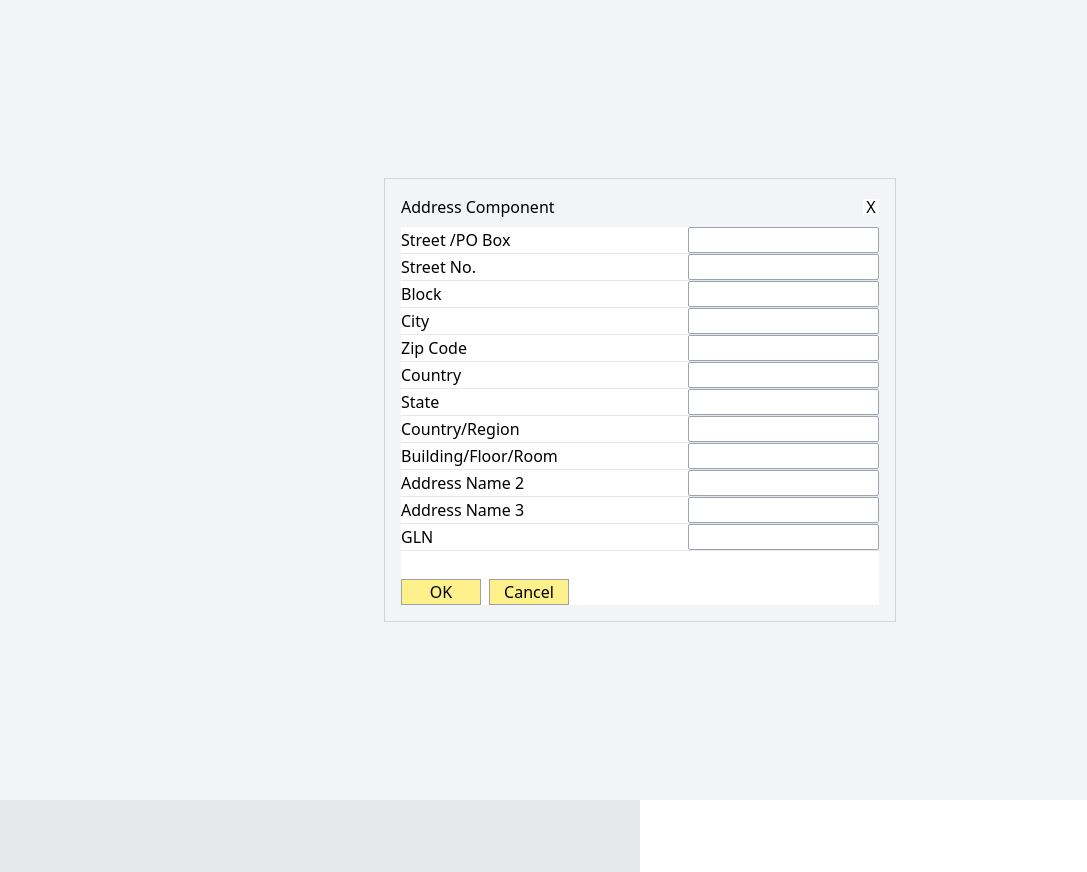
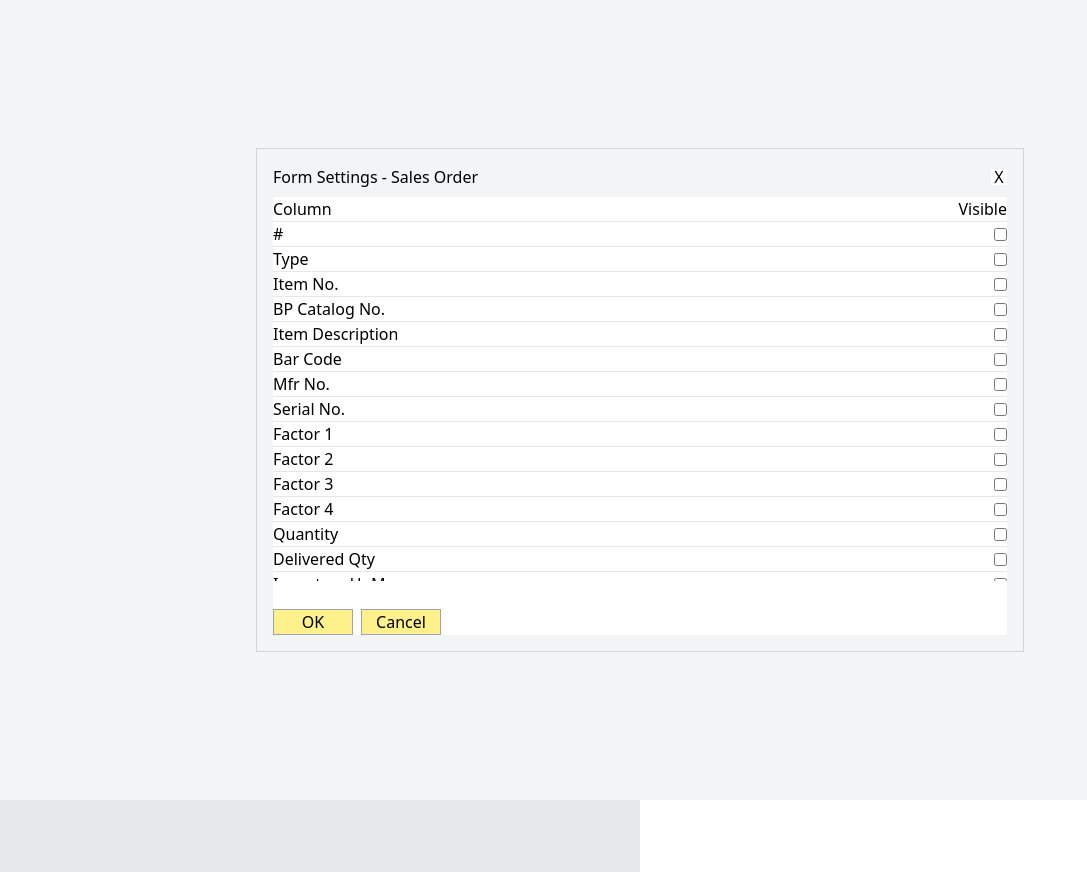
Before and after one commit to usman359/saap-react, a React (Create React App) app: page /form-settings in a window 1280 px wide. Shown: the whole page, without its empty margins (0-1087 px from the left). Built offline with nearby package versions, Linux system fonts and the light colour scheme; grey boxes are pictures that could not be loaded.

Commit message:
Commited

```diff
--- a/src/pages/FormSettings.js
+++ b/src/pages/FormSettings.js
@@ -18,13 +18,13 @@ export default function FormSettings() {
       <div className="bg-gray-200 h-screen w-1/2">
         <div
           ref={formSettingsRef}
-          className="bg-gray-100 h-screen absolute top-0 left-0 w-full z-50"
+          className="bg-gray-100 h-full absolute top-0 left-0 w-full z-50 overflow-auto"
         >
           {/* Center container */}
-          <div className="absolute left-1/2 top-1/2 -translate-y-1/2 -translate-x-1/2 w-2/5 px-4 border border-gray-300 p-4">
+          <div className="absolute left-1/2 top-1/2 -translate-y-1/2 -translate-x-1/2 w-3/5 px-4 border border-gray-300 p-4">
             {/* Header */}
             <header className="flex justify-between items-center mb-2">
-              <span>Address Component</span>
+              <span>Form Settings - Sales Order</span>
               <span
                 // onClick={() => setShowAddressBox(false)}
                 className="bg-white h-4 w-4 flex items-center justify-center cursor-pointer"
@@ -35,102 +35,221 @@ export default function FormSettings() {
             {/* Main */}
             <main className="flex flex-col gap-1 bg-white">
               {/* Items */}
-              <div className="mb-6">
+              <div className="mb-6 overflow-auto max-h-96">
+                {/* Column text and visible checkbox text */}
+                <div className="flex justify-between items-center border-b">
+                  <label>Column</label>
+                  <span>Visible</span>
+                </div>
                 {/* Item 1 */}
                 <div className="flex justify-between items-center border-b">
-                  <label>Street /PO Box</label>
-                  <input
-                    type="text"
-                    className="w-2/5 rounded-sm outline-none focus:bg-yellow-200 border border-gray-400"
-                  />
+                  <label>#</label>
+                  <input type="checkbox" />
                 </div>
                 {/* Item 2 */}
                 <div className="flex justify-between items-center border-b">
-                  <label>Street No.</label>
-                  <input
-                    type="text"
-                    className="w-2/5 rounded-sm outline-none focus:bg-yellow-200 border border-gray-400"
-                  />
+                  <label>Type</label>
+                  <input type="checkbox" />
                 </div>
                 {/* Item 3 */}
                 <div className="flex justify-between items-center border-b">
-                  <label>Block</label>
-                  <input
-                    type="text"
-                    className="w-2/5 rounded-sm outline-none focus:bg-yellow-200 border border-gray-400"
-                  />
+                  <label>Item No.</label>
+                  <input type="checkbox" />
                 </div>
                 {/* Item 4 */}
                 <div className="flex justify-between items-center border-b">
-                  <label>City</label>
-                  <input
-                    type="text"
-                    className="w-2/5 rounded-sm outline-none focus:bg-yellow-200 border border-gray-400"
-                  />
-                </div>
-                {/* Item 4 */}
-                <div className="flex justify-between items-center border-b">
-                  <label>Zip Code</label>
-                  <input
-                    type="text"
-                    className="w-2/5 rounded-sm outline-none focus:bg-yellow-200 border border-gray-400"
-                  />
+                  <label>BP Catalog No.</label>
+                  <input type="checkbox" />
                 </div>
                 {/* Item 5 */}
                 <div className="flex justify-between items-center border-b">
-                  <label>Country</label>
-                  <input
-                    type="text"
-                    className="w-2/5 rounded-sm outline-none focus:bg-yellow-200 border border-gray-400"
-                  />
+                  <label>Item Description</label>
+                  <input type="checkbox" />
                 </div>
                 {/* Item 6 */}
                 <div className="flex justify-between items-center border-b">
-                  <label>State</label>
-                  <input
-                    type="text"
-                    className="w-2/5 rounded-sm outline-none focus:bg-yellow-200 border border-gray-400"
-                  />
-                </div>
-                {/* Item 5 */}
-                <div className="flex justify-between items-center border-b">
-                  <label>Country/Region</label>
-                  <input
-                    type="text"
-                    className="w-2/5 rounded-sm outline-none focus:bg-yellow-200 border border-gray-400"
-                  />
-                </div>
-                {/* Item 6 */}
-                <div className="flex justify-between items-center border-b">
-                  <label>Building/Floor/Room</label>
-                  <input
-                    type="text"
-                    className="w-2/5 rounded-sm outline-none focus:bg-yellow-200 border border-gray-400"
-                  />
+                  <label>Bar Code</label>
+                  <input type="checkbox" />
                 </div>
                 {/* Item 7 */}
                 <div className="flex justify-between items-center border-b">
-                  <label>Address Name 2</label>
-                  <input
-                    type="text"
-                    className="w-2/5 rounded-sm outline-none focus:bg-yellow-200 border border-gray-400"
-                  />
+                  <label>Mfr No.</label>
+                  <input type="checkbox" />
                 </div>
                 {/* Item 8 */}
                 <div className="flex justify-between items-center border-b">
-                  <label>Address Name 3</label>
-                  <input
-                    type="text"
-                    className="w-2/5 rounded-sm outline-none focus:bg-yellow-200 border border-gray-400"
-                  />
+                  <label>Serial No.</label>
+                  <input type="checkbox" />
                 </div>
-                {/* Item 7 */}
+                {/* Item 9 */}
                 <div className="flex justify-between items-center border-b">
-                  <label>GLN</label>
-                  <input
-                    type="text"
-                    className="w-2/5 rounded-sm outline-none focus:bg-yellow-200 border border-gray-400"
-                  />
+                  <label>Factor 1</label>
+                  <input type="checkbox" />
+                </div>
+                {/* Item 10 */}
+                <div className="flex justify-between items-center border-b">
+                  <label>Factor 2</label>
+                  <input type="checkbox" />
+                </div>
+                {/* Item 11 */}
+                <div className="flex justify-between items-center border-b">
+                  <label>Factor 3</label>
+                  <input type="checkbox" />
+                </div>
+                {/* Item 12 */}
+                <div className="flex justify-between items-center border-b">
+                  <label>Factor 4</label>
+                  <input type="checkbox" />
+                </div>
+                {/* Item 13 */}
+                <div className="flex justify-between items-center border-b">
+                  <label>Quantity</label>
+                  <input type="checkbox" />
+                </div>
+                {/* Item 14 */}
+                <div className="flex justify-between items-center border-b">
+                  <label>Delivered Qty</label>
+                  <input type="checkbox" />
+                </div>
+                {/* Item 15 */}
+                <div className="flex justify-between items-center border-b">
+                  <label>Inventory UoM</label>
+                  <input type="checkbox" />
+                </div>
+                {/* Item 16 */}
+                <div className="flex justify-between items-center border-b">
+                  <label>No. of Packages</label>
+                  <input type="checkbox" />
+                </div>
+                {/* Item 17 */}
+                <div className="flex justify-between items-center border-b">
+                  <label>Unit Price</label>
+                  <input type="checkbox" />
+                </div>
+                {/* Item 18 */}
+                <div className="flex justify-between items-center border-b">
+                  <label>Discout %</label>
+                  <input type="checkbox" />
+                </div>
+                {/* Item 19 */}
+                <div className="flex justify-between items-center border-b">
+                  <label>Rate</label>
+                  <input type="checkbox" />
+                </div>
+                {/* Item 20 */}
+                <div className="flex justify-between items-center border-b">
+                  <label>Price After Discount</label>
+                  <input type="checkbox" />
+                </div>
+                {/* Item 21 */}
+                <div className="flex justify-between items-center border-b">
+                  <label>Tax Code</label>
+                  <input type="checkbox" />
+                </div>
+                {/* Item 22 */}
+                <div className="flex justify-between items-center border-b">
+                  <label>Gross Price after Disc.</label>
+                  <input type="checkbox" />
+                </div>
+                {/* Item 23 */}
+                <div className="flex justify-between items-center border-b">
+                  <label>Total (LC)</label>
+                  <input type="checkbox" />
+                </div>
+                {/* Item 24 */}
+                <div className="flex justify-between items-center border-b">
+                  <label>Whse</label>
+                  <input type="checkbox" />
+                </div>
+                {/* Item 25 */}
+                <div className="flex justify-between items-center border-b">
+                  <label>Del. Date</label>
+                  <input type="checkbox" />
+                </div>
+                {/* Item 26 */}
+                <div className="flex justify-between items-center border-b">
+                  <label>Sales Employee</label>
+                  <input type="checkbox" />
+                </div>
+                {/* Item 27 */}
+                <div className="flex justify-between items-center border-b">
+                  <label>Column. %</label>
+                  <input type="checkbox" />
+                </div>
+                {/* Item 28 */}
+                <div className="flex justify-between items-center border-b">
+                  <label>G/L Account</label>
+                  <input type="checkbox" />
+                </div>
+                {/* Item 29 */}
+                <div className="flex justify-between items-center border-b">
+                  <label>Project</label>
+                  <input type="checkbox" />
+                </div>
+                {/* Item 30 */}
+                <div className="flex justify-between items-center border-b">
+                  <label>Open Qty</label>
+                  <input type="checkbox" />
+                </div>
+                {/* Item 31 */}
+                <div className="flex justify-between items-center border-b">
+                  <label>In Stock</label>
+                  <input type="checkbox" />
+                </div>
+                {/* Item 32 */}
+                <div className="flex justify-between items-center border-b">
+                  <label>Commited</label>
+                  <input type="checkbox" />
+                </div>
+                {/* Item 33 */}
+                <div className="flex justify-between items-center border-b">
+                  <label>Ordered</label>
+                  <input type="checkbox" />
+                </div>
+                {/* Item 34 */}
+                <div className="flex justify-between items-center border-b">
+                  <label>Gross Profit Base Price</label>
+                  <input type="checkbox" />
+                </div>
+                {/* Item 35 */}
+                <div className="flex justify-between items-center border-b">
+                  <label>Gross Profit Total Base Price</label>
+                  <input type="checkbox" />
+                </div>
+                {/* Item 36 */}
+                <div className="flex justify-between items-center border-b">
+                  <label>BOM Type</label>
+                  <input type="checkbox" />
+                </div>
+                {/* Item 37 */}
+                <div className="flex justify-between items-center border-b">
+                  <label>Row Status</label>
+                  <input type="checkbox" />
+                </div>
+                {/* Item 38 */}
+                <div className="flex justify-between items-center border-b">
+                  <label>Target Type</label>
+                  <input type="checkbox" />
+                </div>
+                {/* Item 39 */}
+                <div className="flex justify-between items-center border-b">
+                  <label>Target Key</label>
+                  <input type="checkbox" />
+                </div>
+                {/* Item 40 */}
+                <div className="flex justify-between items-center border-b">
+                  <label>Base Type</label>
+                  <input type="checkbox" />
+                </div>
+                {/* Item 41 */}
+                <div className="flex justify-between items-center border-b">
+                  <label>Base Ref.</label>
+                  <input type="checkbox" />
+                </div>
+                {/* Item 42 */}
+                <div className="flex justify-between items-center border-b">
+                  <label>Base Key</label>
+                  <input type="checkbox" />
                 </div>
               </div>
               {/* Button container */}
```
